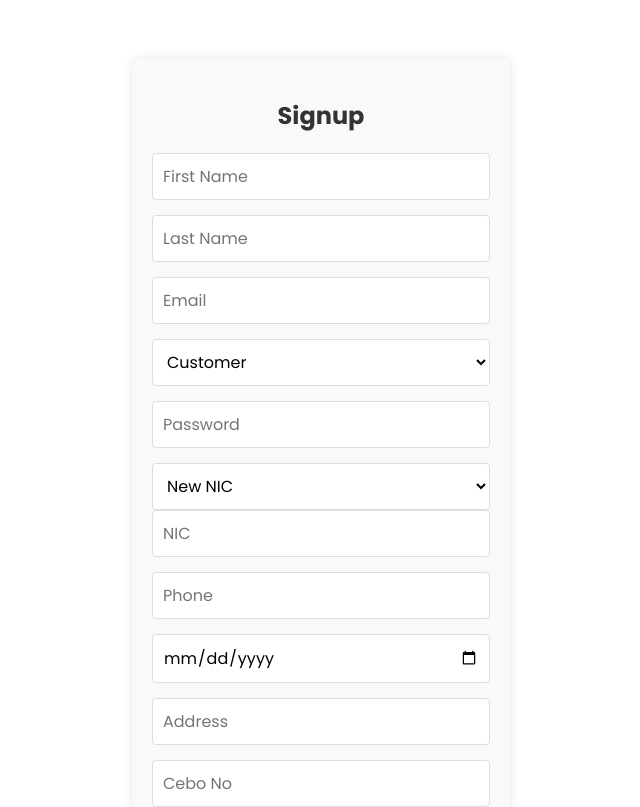
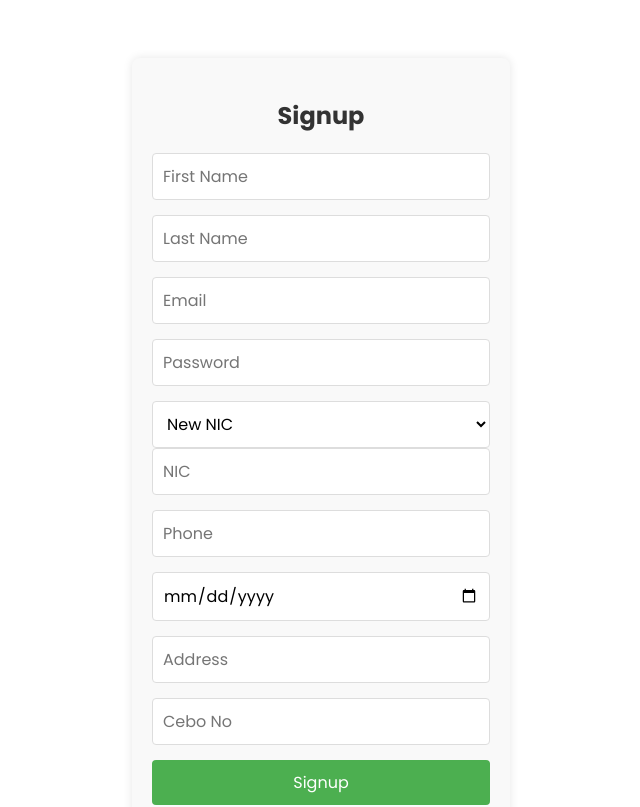
Before and after one commit to Lahindu2001/Selfme_, a React (Vite) app in the folder FrontEnd/: page /signup in a window 1280 px wide. Shown: the top 807 px of the page, without its empty margins (319-959 px from the left). Built offline with nearby package versions, Linux system fonts and the light colour scheme.

Commit message:
hideen metod user in cus

```diff
--- a/FrontEnd/src/Components/Auth/Signup.jsx
+++ b/FrontEnd/src/Components/Auth/Signup.jsx
@@ -13,7 +13,7 @@ const Signup = () => {
   const [dob, setDob] = useState('');
   const [address, setAddress] = useState('');
   const [ceboNo, setCeboNo] = useState('');
-  const [role, setRole] = useState('Customer');
+  const [role] = useState('Customer'); // Fixed to Customer, no setter needed
   const [nicType, setNicType] = useState('New'); // Default to New NIC
   const [errors, setErrors] = useState({});
   const navigate = useNavigate();
@@ -131,6 +131,7 @@ const Signup = () => {
     if (!validateName(firstName)) newErrors.firstName = 'First name can only contain letters';
     if (!validateName(lastName)) newErrors.lastName = 'Last name can only contain letters';
     if (!validateEmail(email)) newErrors.email = 'Invalid email format';
+    if (!password) newErrors.password = 'Password is required';
     if (!validateNic(nic, nicType)) newErrors.nic = nicType === 'New' ? 'NIC must be exactly 12 digits' : 'NIC must be 9 digits followed by V or X';
     if (phone && !validatePhone(phone)) newErrors.phone = 'Phone number must be exactly 10 digits';
     if (ceboNo && !validateCeboNo(ceboNo)) newErrors.ceboNo = 'CEBO number must be exactly 10 digits';
@@ -152,7 +153,7 @@ const Signup = () => {
         dob,
         address,
         ceboNo,
-        role,
+        role: 'Customer' // Explicitly set role to Customer
       });
       window.alert('Signup successful! Redirecting to login...');
       navigate('/login');
@@ -196,15 +197,6 @@ const Signup = () => {
           {errors.email && <p className="error">{errors.email}</p>}
         </div>
         <div className="form-group">
-          <select value={role} onChange={(e) => setRole(e.target.value)}>
-            <option value="Admin">Admin</option>
-            <option value="Inventory">Inventory</option>
-            <option value="Finance">Finance</option>
-            <option value="Technician">Technician</option>
-            <option value="Customer">Customer</option>
-          </select>
-        </div>
-        <div className="form-group">
           <input
             type="password"
             placeholder="Password"
@@ -212,6 +204,7 @@ const Signup = () => {
             onChange={(e) => setPassword(e.target.value)}
             required
           />
+          {errors.password && <p className="error">{errors.password}</p>}
         </div>
         <div className="form-group">
           <select value={nicType} onChange={(e) => setNicType(e.target.value)}>
```
